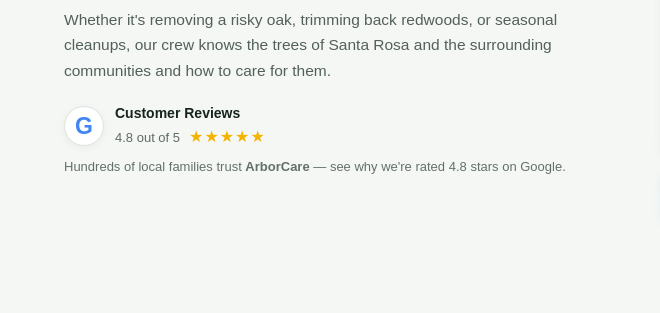
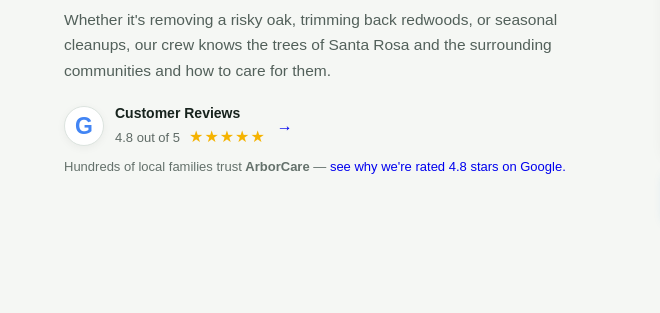
Before and after one commit to alejazamo05/fireestimatearborcare-, a plain HTML site: page index.html in a window 1280 px wide. Shown: the part 349-662 px from the top of the page, 0-660 px from the left. Drawn offline with Linux system fonts and the light colour scheme.

Commit message:
Refactor index.html structure and content

```diff
--- a/index.html
+++ b/index.html
@@ -15,7 +15,9 @@
     <!-- =========================
          HEADER
     ========================== -->
+
     <header class="header">
+
         <div class="container header-content">
 
             <a
@@ -39,22 +41,28 @@
             </a>
 
         </div>
+
     </header>
 
 
     <!-- =========================
          MAIN
     ========================== -->
+
     <main>
 
         <section class="hero container">
 
-            <!-- LEFT SIDE -->
+            <!-- =========================
+                 LEFT SIDE
+            ========================== -->
+
             <div class="hero-left">
 
                 <div class="eyebrow">
                     TREE CARE SPECIALISTS
                 </div>
+
 
                 <h1>
                     Safe, Reliable Tree Care
@@ -64,6 +72,7 @@
                     Surrounding Areas
                 </h1>
 
+
                 <p class="description">
                     Serving Santa Rosa and the surrounding areas,
                     <strong>ArborCare</strong> has been helping
@@ -71,6 +80,7 @@
                     beautiful for more than
                     <strong>35 years.</strong>
                 </p>
+
 
                 <p class="description">
                     Whether it's removing a risky oak,
@@ -81,18 +91,29 @@
                 </p>
 
 
-                <!-- REVIEWS -->
-                <div class="reviews">
+                <!-- =========================
+                     GOOGLE REVIEWS
+                ========================== -->
+
+                <a
+                    href="https://www.google.com/search?q=arborcare+group+inc"
+                    class="reviews"
+                    target="_blank"
+                    rel="noopener noreferrer"
+                    aria-label="View ArborCare Group customer reviews on Google"
+                >
 
                     <div class="google-logo">
                         G
                     </div>
 
+
                     <div class="review-info">
 
-                        <strong>
+                        <strong class="review-title">
                             Customer Reviews
                         </strong>
+
 
                         <div class="rating">
 
@@ -108,22 +129,47 @@
 
                     </div>
 
-                </div>
+
+                    <div class="review-arrow">
+                        →
+                    </div>
+
+                </a>
 
 
+                <!-- =========================
+                     GOOGLE TRUST TEXT
+                ========================== -->
+
                 <p class="trust">
+
                     Hundreds of local families trust
                     <strong>ArborCare</strong> —
-                    see why we're rated 4.8 stars on Google.
+
+                    <a
+                        href="https://www.google.com/search?q=arborcare+group+inc"
+                        target="_blank"
+                        rel="noopener noreferrer"
+                    >
+                        see why we're rated 4.8 stars on Google.
+                    </a>
+
                 </p>
 
             </div>
 
 
-            <!-- RIGHT SIDE -->
+            <!-- =========================
+                 RIGHT SIDE
+            ========================== -->
+
             <div class="hero-right">
 
-                <!-- IMAGE GALLERY -->
+
+                <!-- =========================
+                     IMAGE GALLERY
+                ========================== -->
+
                 <div class="gallery">
 
                     <img
@@ -149,7 +195,10 @@
                 </div>
 
 
-                <!-- BUTTONS -->
+                <!-- =========================
+                     BUTTONS
+                ========================== -->
+
                 <div class="buttons">
 
                     <a
@@ -261,7 +310,7 @@
             aria-labelledby="estimateTitle"
         >
 
-            <!-- CLOSE BUTTON -->
+
             <button
                 type="button"
                 class="estimate-close"
@@ -272,7 +321,6 @@
             </button>
 
 
-            <!-- MODAL HEADER -->
             <div class="estimate-modal-header">
 
                 <h2 id="estimateTitle">
@@ -287,24 +335,30 @@
             </div>
 
 
-            <!-- FORM -->
+            <!-- =========================
+                 FORM
+            ========================== -->
+
             <form
                 class="estimate-form"
                 id="estimateForm"
             >
 
-                <!-- WEB3FORMS -->
+                <!-- Web3Forms -->
+
                 <input
                     type="hidden"
                     name="access_key"
                     value="bbe58352-626f-44be-99f4-a4bf75d2dd02"
                 >
 
+
                 <input
                     type="hidden"
                     name="subject"
                     value="New ArborCare Website Estimate Request"
                 >
+
 
                 <input
                     type="hidden"
@@ -314,6 +368,7 @@
 
 
                 <!-- FULL NAME -->
+
                 <div class="form-group">
 
                     <label for="name">
@@ -333,6 +388,7 @@
 
 
                 <!-- EMAIL -->
+
                 <div class="form-group">
 
                     <label for="email">
@@ -352,6 +408,7 @@
 
 
                 <!-- PHONE -->
+
                 <div class="form-group">
 
                     <label for="phone">
@@ -371,6 +428,7 @@
 
 
                 <!-- SERVICE -->
+
                 <div class="form-group">
 
                     <label for="service">
@@ -425,6 +483,7 @@
 
 
                 <!-- ADDRESS -->
+
                 <div class="form-group full-width">
 
                     <label for="address">
@@ -443,6 +502,7 @@
 
 
                 <!-- MESSAGE -->
+
                 <div class="form-group full-width">
 
                     <label for="message">
@@ -460,6 +520,7 @@
 
 
                 <!-- SUBMIT -->
+
                 <button
                     type="submit"
                     class="estimate-submit"
@@ -470,6 +531,7 @@
 
 
                 <!-- STATUS -->
+
                 <div
                     class="form-status"
                     id="formStatus"
@@ -509,20 +571,29 @@
 
     <script>
 
+        /* =========================
+           ELEMENTS
+        ========================== */
+
         const openEstimate =
             document.getElementById("openEstimate");
+
 
         const closeEstimate =
             document.getElementById("closeEstimate");
 
+
         const estimateOverlay =
             document.getElementById("estimateOverlay");
+
 
         const estimateForm =
             document.getElementById("estimateForm");
 
+
         const estimateSubmit =
             document.getElementById("estimateSubmit");
+
 
         const formStatus =
             document.getElementById("formStatus");
@@ -542,13 +613,17 @@
 
                 document.body.classList.add("modal-open");
 
-                setTimeout(function() {
 
-                    document
-                        .getElementById("name")
-                        .focus();
+                setTimeout(
+                    function() {
 
-                }, 150);
+                        document
+                            .getElementById("name")
+                            .focus();
+
+                    },
+                    150
+                );
 
             }
         );
@@ -574,7 +649,7 @@
 
 
         /* =========================
-           CLICK OUTSIDE MODAL
+           CLOSE WHEN CLICKING OUTSIDE
         ========================== */
 
         estimateOverlay.addEventListener(
@@ -615,7 +690,7 @@
 
 
         /* =========================
-           SEND FORM
+           WEB3FORMS
         ========================== */
 
         estimateForm.addEventListener(
@@ -653,18 +728,22 @@
                         await fetch(
                             "https://api.web3forms.com/submit",
                             {
+
                                 method: "POST",
 
                                 headers: {
+
                                     "Content-Type":
                                         "application/json",
 
                                     "Accept":
                                         "application/json"
+
                                 },
 
                                 body:
                                     JSON.stringify(data)
+
                             }
                         );
 
@@ -673,14 +752,12 @@
                         await response.json();
 
 
-                    /* =========================
-                       SUCCESS
-                    ========================== */
+                    if (result.success) {
 
-                    if (result.success) {
 
                         formStatus.textContent =
                             "Thank you! Your request has been sent successfully.";
+
 
                         formStatus.classList.add(
                             "success"
@@ -732,6 +809,7 @@
 
                 } catch (error) {
 
+
                     console.error(
                         "Form submission error:",
                         error
```
